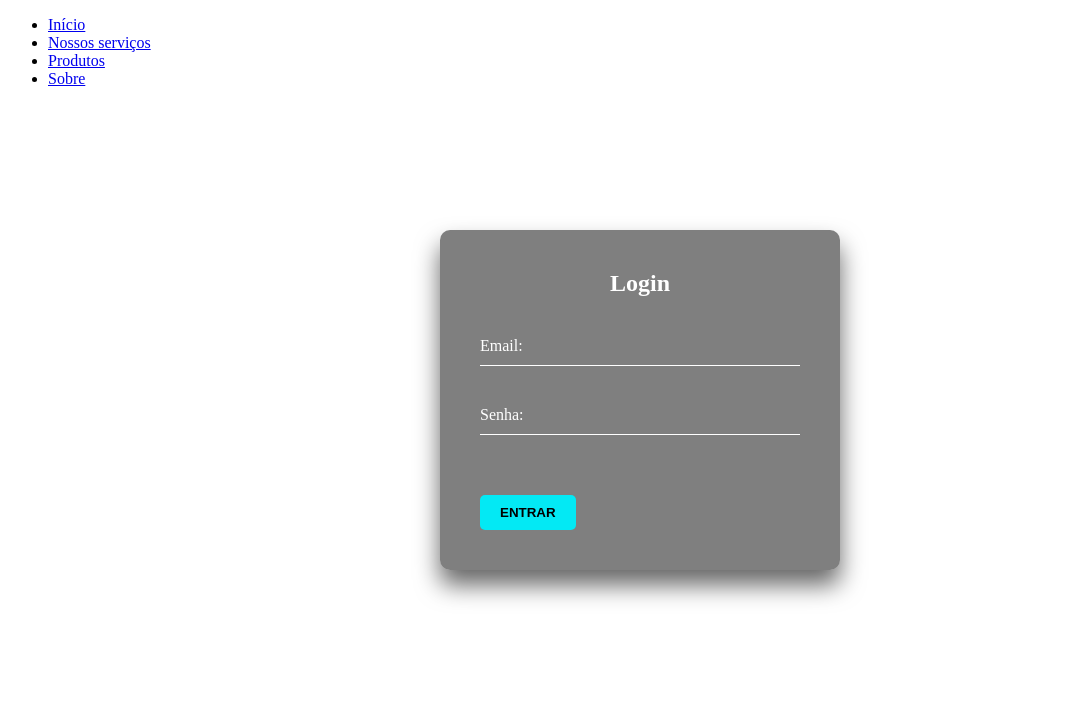
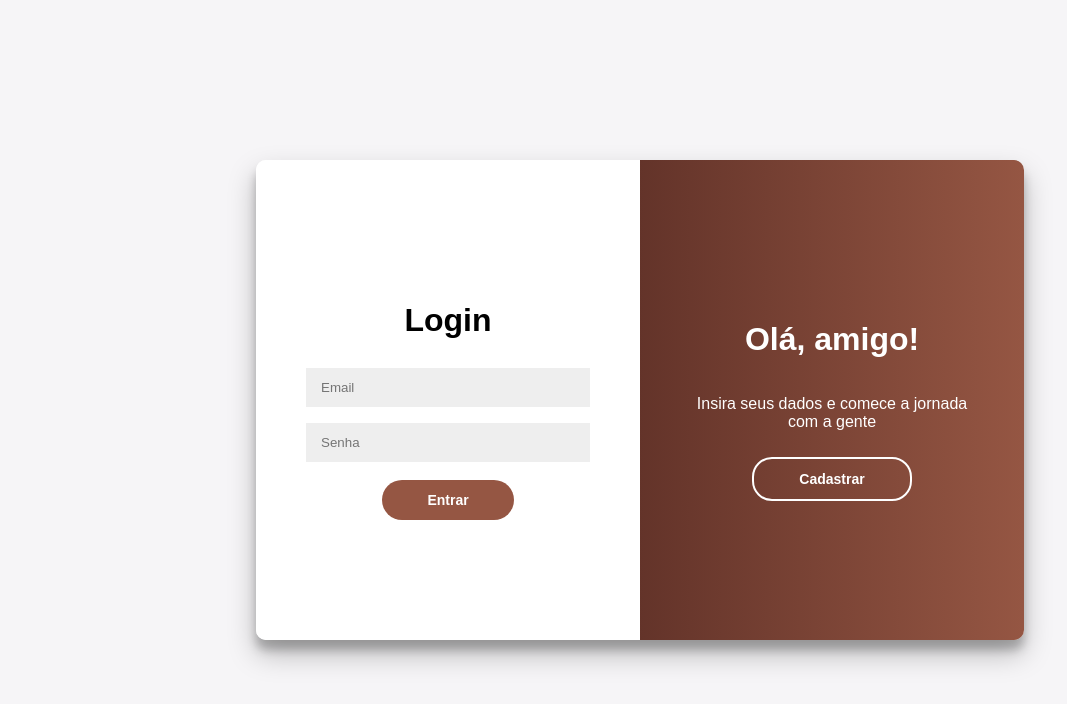
Before and after one commit to Thiagomuniz08/Petshop-Projeto-TCC, a plain HTML site: page front/login.html in a window 1280 px wide. Shown: the whole page, without its empty margins (0-1067 px from the left). Drawn offline with Linux system fonts and the light colour scheme.

Commit message:
login/cadastro

```diff
--- a/api/src/routes.js
+++ b/api/src/routes.js
@@ -3,7 +3,7 @@ const rota = express.Router();
 
 const usu = require('./controllers/usuario');
 
-rota.post('/usu', usu.create);
-rota.post('/login', usu.login);
+rota.post('/usuarios', usu.create); // Rota para cadastro
+rota.post('/login', usu.login); // Rota para login
 
 module.exports = rota;
--- a/front/assets/css/cadastro.css
+++ /dev/null
@@ -1,98 +0,0 @@
-body {
-    font-family: Arial, sans-serif;
-    margin: 0;
-    padding: 0;
-    background-image: url('https://i.pinimg.com/550x/1c/fa/d2/1cfad2df41c6168ddef7ce79e61bc32f.jpg');
-    background-size: cover;
-    background-position: center;
-    background-attachment: fixed;
-    color: #4e3b2d;
-}
-
-h1 {
-margin: 20px 0;
-color:goldenrod;
-font-size: 2.5em;
-text-shadow: 2px 2px 4px rgba(0, 0, 0, 0.7);
-padding: 10px;
-background-color: rgba(0, 0, 0, 0.5);
-border-radius: 8px;
-}
-.container {
-    padding: 20px;
-    max-width: 800px;
-    margin: 0 auto;
-}
-header {
-    position: fixed;
-    top: 0;
-    left: 0;
-    width: 100%;
-    background-color: #4e3b2d;
-    color: #f7d799;
-    padding: 10px;
-    z-index: 1000;
-    }
-
-nav ul {
-    list-style: none;
-    padding: 0;
-    margin: 0;
-    text-align: center;
-}
-
-nav ul li {
-    display: inline;
-    margin: 0 10px;
-}
-
-nav a {
-    text-decoration: none;
-    color: #f7d799;
-    font-weight: bold;
-    font-size: 16px;
-}
-
-nav a:hover {
-    color: #d49a2a;
-}
-
-form {
-    background-color: #fff;
-    padding: 20px;
-    border-radius: 8px;
-    box-shadow: 0 0 10px rgba(0, 0, 0, 0.1);
-}
-
-.form-group {
-    margin-bottom: 15px;
-}
-
-.form-group label {
-    display: block;
-    margin-bottom: 5px;
-    font-weight: bold;
-}
-
-.form-group input,
-.form-group select,
-.form-group textarea {
-    width: 100%;
-    padding: 8px;
-    border: 1px solid #ddd;
-    border-radius: 4px;
-}
-
-.form-group button {
-    background-color: #4e3b2d;
-    color: #f7d799;
-    border: none;
-    padding: 10px 20px;
-    border-radius: 4px;
-    font-size: 16px;
-    cursor: pointer;
-}
-
-.form-group button:hover {
-    background-color: #d49a2a;
-}
--- a/front/assets/css/login.css
+++ b/front/assets/css/login.css
@@ -1,96 +1,160 @@
-html {
-    height: 100%;
+* {
+  box-sizing: border-box;
 }
 
-  .login-box {
-    position: absolute;
-    top: 50%;
-    left: 50%;
-    width: 400px;
-    padding: 40px;
-    transform: translate(-50%, -50%);
-    background: rgba(0,0,0,.5);
-    box-sizing: border-box;
-    box-shadow: 0 15px 25px rgba(0,0,0,.6);
-    border-radius: 10px;
+body {
+  background: #f6f5f7;
+  display: flex;
+  justify-content: center;
+  align-items: center;
+  height: 100vh;
+  margin: 0;
+  font-family: 'Arial', sans-serif;
 }
 
-  .login-box h2 {
-    margin: 0 0 30px;
-    padding: 0;
-    color: #fff;
+.container {
+  background: #fff;
+  border-radius: 10px;
+  box-shadow: 0 14px 28px rgba(0,0,0,0.25),
+              0 10px 10px rgba(0,0,0,0.22);
+  position: relative;
+  overflow: hidden;
+  width: 768px;
+  max-width: 100%;
+  min-height: 480px;
+}
+
+.form-container {
+  position: absolute;
+  top: 0;
+  height: 100%;
+  transition: all 0.6s ease-in-out;
+}
+
+.sign-in-container {
+  left: 0;
+  width: 50%;
+  z-index: 2;
+}
+
+.sign-up-container {
+  left: 0;
+  width: 50%;
+  opacity: 0;
+  z-index: 1;
+}
+
+.container.right-panel-active .sign-up-container {
+  transform: translateX(100%);
+  opacity: 1;
+  z-index: 5;
+}
+
+.container.right-panel-active .sign-in-container {
+  transform: translateX(100%);
+}
+
+form {
+  background: #fff;
+  display: flex;
+  flex-direction: column;
+  padding: 0 50px;
+  height: 100%;
+  justify-content: center;
+  align-items: center;
   text-align: center;
 }
 
-  .login-box .user-box {
-    position: relative;
+input {
+  background: #eee;
+  border: none;
+  padding: 12px 15px;
+  margin: 8px 0;
+  width: 100%;
 }
 
-  .login-box .user-box input {
-    width: 100%;
-    padding: 10px 0;
-    font-size: 16px;
+button {
+  border: none;
+  padding: 12px 45px;
+  margin-top: 10px;
+  background-color: #955643;
   color: #fff;
-    margin-bottom: 30px;
-    border: none;
-    border-bottom: 1px solid #fff;
-    outline: none;
-    background: transparent;
-  }
-  .login-box .user-box label {
-    position: absolute;
-    top:0;
-    left: 0;
-    padding: 10px 0;
-    font-size: 16px;
-    color: #fff;
-    pointer-events: none;
-    transition: .5s;
+  font-size: 14px;
+  font-weight: bold;
+  cursor: pointer;
+  border-radius: 20px;
+  transition: transform 80ms ease-in;
 }
 
-  .login-box .user-box input:focus ~ label,
-  .login-box .user-box input:valid ~ label {
-    top: -20px;
-    left: 0;
-    color: #03e9f4;
-    font-size: 12px;
+button.ghost {
+  background-color: transparent;
+  border: 2px solid #fff;
 }
 
-  .login-box form a {
-    position: relative;
-    display: inline-block;
-    padding: 10px 20px;
-    color: #03e9f4;
-    font-size: 16px;
-    text-decoration: none;
-    text-transform: uppercase;
-    overflow: hidden;
-    transition: .5s;
-    margin-top: 40px;
-    letter-spacing: 4px
+button:active {
+  transform: scale(0.95);
 }
 
-  .button-group {
-    display: flex;
-    justify-content: space-between;
-    margin-top: 30px;
+.overlay-container {
+  position: absolute;
+  top: 0;
+  left: 50%;
+  width: 50%;
+  height: 100%;
+  overflow: hidden;
+  transition: transform 0.6s ease-in-out;
+  z-index: 100;
 }
 
-  .btn {
-    padding: 10px 20px;
-    background-color: #03e9f4;
-    color: #000;
-    border: none;
-    border-radius: 5px;
-    text-transform: uppercase;
-    cursor: pointer;
-    font-weight: bold;
-    text-align: center;
-    text-decoration: none;
-    transition: background 0.3s;
+.container.right-panel-active .overlay-container {
+  transform: translateX(-100%);
 }
 
-  .btn:hover {
-    background-color: #00bcd4;
+.overlay {
+  background: #321110;
+  background: linear-gradient(to right, #321110, #955643);
   color: #fff;
+  position: relative;
+  left: -100%;
+  height: 100%;
+  width: 200%;
+  transform: translateX(0);
+  transition: transform 0.6s ease-in-out;
 }
+
+.container.right-panel-active .overlay {
+  transform: translateX(50%);
+}
+
+.overlay-panel {
+  position: absolute;
+  display: flex;
+  flex-direction: column;
+  justify-content: center;
+  align-items: center;
+  padding: 0 40px;
+  text-align: center;
+  top: 0;
+  height: 100%;
+  width: 50%;
+  transform: translateX(0);
+  transition: transform 0.6s ease-in-out;
+}
+
+.overlay-left {
+  transform: translateX(-20%);
+  left: 0;
+}
+
+.container.right-panel-active .overlay-left {
+  transform: translateX(0);
+}
+
+.overlay-right {
+  right: 0;
+  transform: translateX(0);
+}
+
+.container.right-panel-active .overlay-right {
+  transform: translateX(20%);
+}
--- a/front/assets/js/login.js
+++ b/front/assets/js/login.js
@@ -1,33 +1,90 @@
 const uri = 'http://localhost:3000';
 
 function login() {
-    const form = document.querySelector('#loginForm');
-    form.addEventListener('submit', e => {
+    const form = document.querySelector('#formLogin');
+    form.addEventListener('submit', async (e) => {
         e.preventDefault();
+
         const dados = {
             email: form.email.value,
             senha: form.senha.value,
         };
 
-        // Enviar a solicitação para o backend
-        fetch(uri + '/login', {
-            method: 'POST',
-            headers: { 'Content-Type': 'application/json' },
-            body: JSON.stringify(dados)
-        })
-        .then(resp => resp.json())
-        .then(resp => {
-            if (resp.message === 'Login bem-sucedido') {
-                window.location.href = 'index.html';
+        try {
+            const response = await fetch(`${uri}/login`, {
+                method: 'POST',
+                headers: { 'Content-Type': 'application/json' },
+                body: JSON.stringify(dados),
+            });
+
+            const data = await response.json();
+
+            if (response.ok) {
+                alert('Login bem-sucedido!');
+                window.location.href = 'index.html'; // Redireciona para a página inicial
             } else {
-                alert('Usuário não encontrado ou senha incorreta');
+                alert(data.message || 'Email ou senha inválidos.');
             }
-        })
-        .catch(err => {
+        } catch (err) {
             console.error('Erro ao fazer login:', err);
-            alert('Erro ao fazer login');
-        });
+            alert('Erro ao fazer login.');
+        }
     });
 }
 
+// Animação da label
+document.querySelectorAll('.user-box input').forEach(input => {
+    if (input.value !== "") input.classList.add('not-empty');
+    input.addEventListener('input', () => {
+        if (input.value !== "") {
+            input.classList.add('not-empty');
+        } else {
+            input.classList.remove('not-empty');
+        }
+    });
+});
+
+
+const signUpButton = document.getElementById("signUp");
+const signInButton = document.getElementById("signIn");
+const container = document.getElementById("container");
+
+signUpButton.addEventListener("click", () => {
+  container.classList.add("right-panel-active");
+});
+
+signInButton.addEventListener("click", () => {
+  container.classList.remove("right-panel-active");
+});
+
+// Cadastro
+document.getElementById("formCadastro").addEventListener("submit", async (e) => {
+  e.preventDefault();
+
+  const nome = e.target.nome.value;
+  const email = e.target.email.value;
+  const telefone = e.target.telefone.value; // Adicionado telefone
+  const senha = e.target.senha.value;
+
+  try {
+    const response = await fetch("http://localhost:3000/usuarios", {
+      method: "POST",
+      headers: { "Content-Type": "application/json" },
+      body: JSON.stringify({ nome, email, telefone, senha }), // Incluído telefone
+    });
+
+    const data = await response.json();
+    if (response.ok) {
+      alert("Usuário cadastrado com sucesso!");
+      const container = document.getElementById("container");
+      container.classList.remove("right-panel-active");
+    } else {
+      alert(data.message || "Erro ao cadastrar.");
+    }
+  } catch (err) {
+    console.error("Erro ao cadastrar:", err);
+    alert("Erro ao cadastrar.");
+  }
+});
+
 document.addEventListener('DOMContentLoaded', login);
--- a/front/login.html
+++ b/front/login.html
@@ -1,39 +1,46 @@
 <!DOCTYPE html>
 <html lang="pt-BR">
 <head>
-    <meta charset="UTF-8">
-    <meta name="viewport" content="width=device-width, initial-scale=1.0">
-    <title>Login do Pet Shop</title>
-    <link rel="stylesheet" href="assets/css/login.css">
+  <meta charset="UTF-8" />
+  <meta name="viewport" content="width=device-width, initial-scale=1.0"/>
+  <title>Login e Cadastro - Pet Shop</title>
+  <link rel="stylesheet" href="assets/css/login.css" />
 </head>
 <body>
-    <header>
-        <nav>
-            <ul>
-                <li><a href="index.html">Início</a></li>
-                <li><a href="serviços.html">Nossos serviços</a></li>
-                <li><a href="produtos.html">Produtos</a></li>
-                <li><a href="sobre.html">Sobre</a></li>
-            </ul>
-        </nav>
-    </header>
+  <div class="container" id="container">
+    <div class="form-container sign-up-container">
+      <form id="formCadastro">
+        <h1>Criar Conta</h1>
+        <input type="text" placeholder="Nome" name="nome" required />
+        <input type="email" placeholder="Email" name="email" required />
+        <input type="telefone" placeholder="Telefone" name="telefone" required />
+        <input type="password" placeholder="Senha" name="senha" required />
+        <button type="submit">Cadastrar</button>
+      </form>
+    </div>
 
-    <div class="container">
-        <div class="login-box">
-            <h2>Login</h2>
-            <form action="#" method="post">
-                <div class="user-box">
-                    <input type="email" name="email" required>
-                    <label>Email:</label>
+    <div class="form-container sign-in-container">
+      <form id="formLogin">
+        <h1>Login</h1>
+        <input type="email" placeholder="Email" name="email" required />
+        <input type="password" placeholder="Senha" name="senha" required />
+        <button type="submit">Entrar</button>
+      </form>
     </div>
-                <div class="user-box">
-                    <input type="password" name="senha" required>
-                    <label>Senha:</label>
+
+    <div class="overlay-container">
+      <div class="overlay">
+        <div class="overlay-panel overlay-left">
+          <h1>Bem-vindo de volta!</h1>
+          <p>Para continuar conectado, faça login com suas informações</p>
+          <button class="ghost" id="signIn">Login</button>
         </div>
-                <div class="button-group">
-                    <button type="submit" class="btn">Entrar</button>
+        <div class="overlay-panel overlay-right">
+          <h1>Olá, amigo!</h1>
+          <p>Insira seus dados e comece a jornada com a gente</p>
+          <button class="ghost" id="signUp">Cadastrar</button>
         </div>
-            </form>
+      </div>
     </div>
   </div>
 
```
Also changed, not shown: api/package.json (+2 -2 lines), front/assets/js/cadastro.js (deleted, +0 -28 lines), front/cadastro.html (deleted, +0 -49 lines), front/index.html (+2 -2 lines), index.html (+6 -6 lines), api/README.md, 1 other file. Lines whose indentation alone changed are shown as unchanged.
